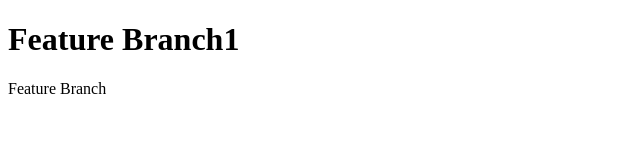
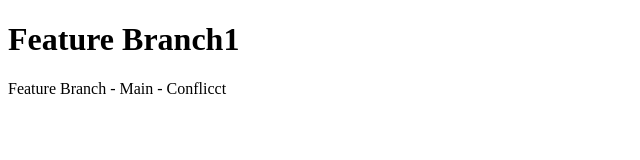
Before and after one commit to Mahima1703/Feb25, a plain HTML site: page index.html in a window 1280 px wide. Shown: the whole page, without its empty margins (0-640 px from the left). Drawn offline with Linux system fonts and the light colour scheme.

Commit message:
Line10-2-1

```diff
--- a/index.html
+++ b/index.html
@@ -7,6 +7,6 @@
     <h1>Feature Branch1</h1>
 </head>
 <body>
-    <p>Feature Branch</p>
+    <p>Feature Branch - Main - Conflicct</p>
 </body>
 </html>
```
